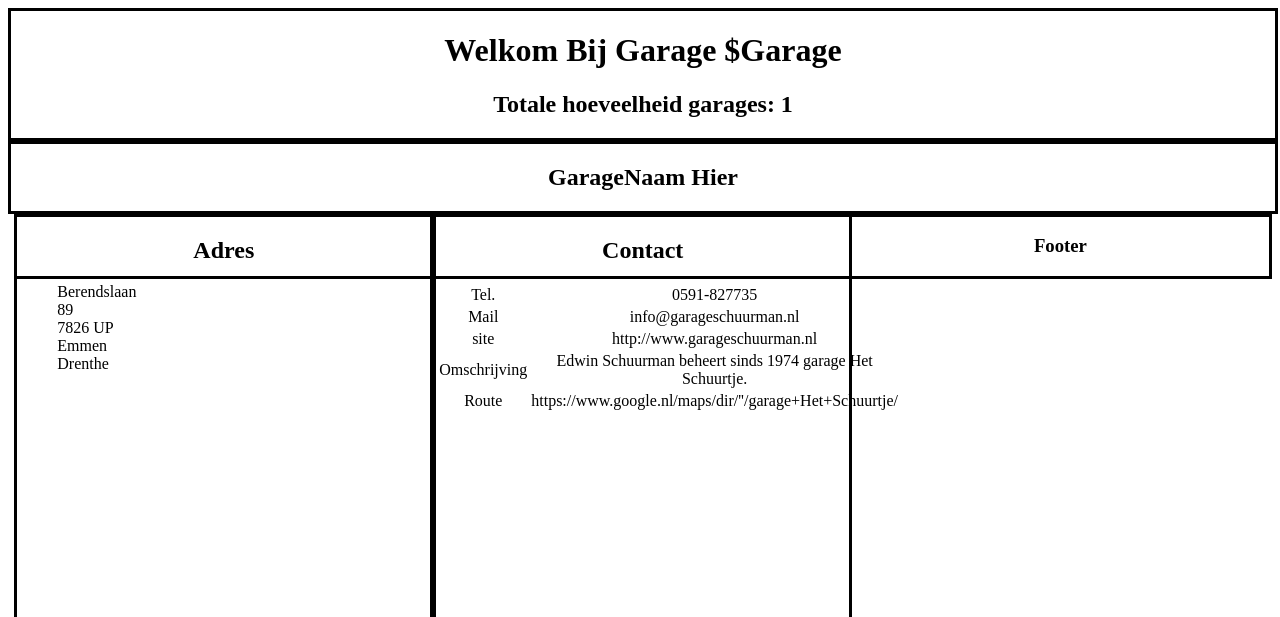
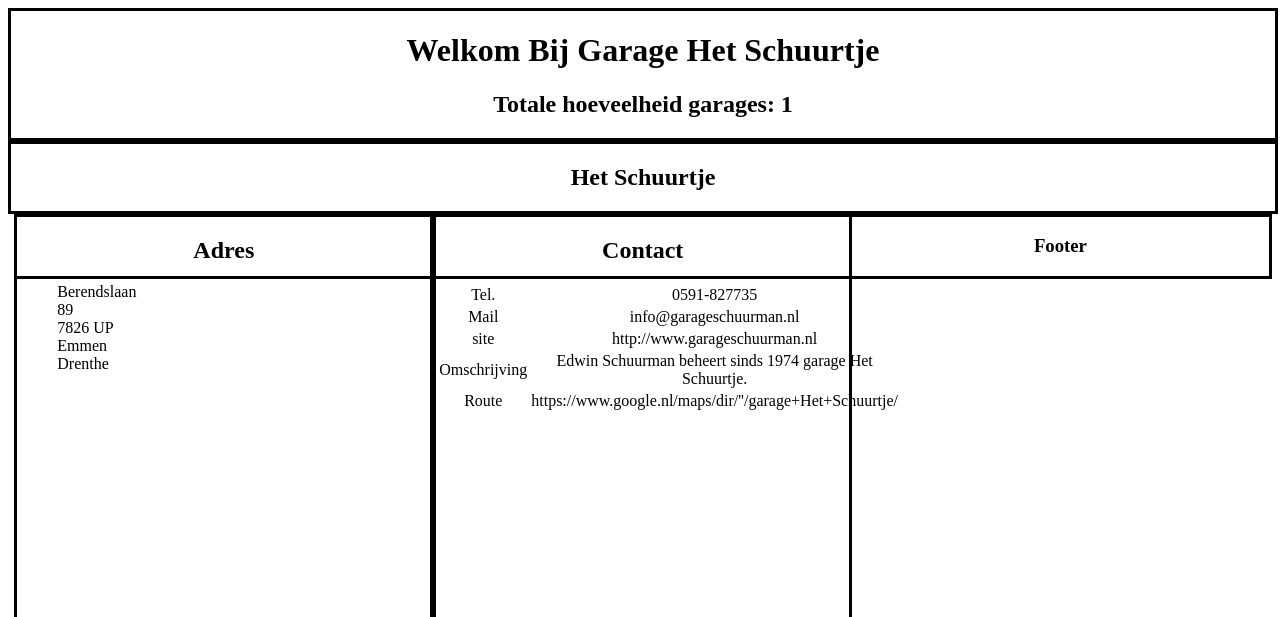
Before and after one commit to LennartPNL/XML-Eindopdracht, a plain HTML site: page output/output.html in a window 1280 px wide. Shown: the top 617 px of the page. Drawn offline with Linux system fonts and the light colour scheme.

```diff
--- a/output/output.html
+++ b/output/output.html
@@ -154,17 +154,17 @@
 <body>
 <div class="container">
 <div class="header">
-<h1>Welkom Bij Garage $Garage</h1>
+<h1>Welkom Bij Garage Het Schuurtje</h1>
 <h2>Totale hoeveelheid garages: 1</h2>
 </div>
 <div class="garageName">
-<h2>GarageNaam Hier</h2>
+<h2>Het Schuurtje</h2>
 </div>
 <div class="content">
 <div class="adres">
 <h2>Adres</h2>
 <ul>
-<li class="straat">Berendslaan</li>
+<li class="straat">Berendslaan </li>
 <li class="nummer">89</li>
 <li class="postcode">7826 UP</li>
 <li class="plaats">Emmen</li>
```
Also changed, not shown: 1 other file.
